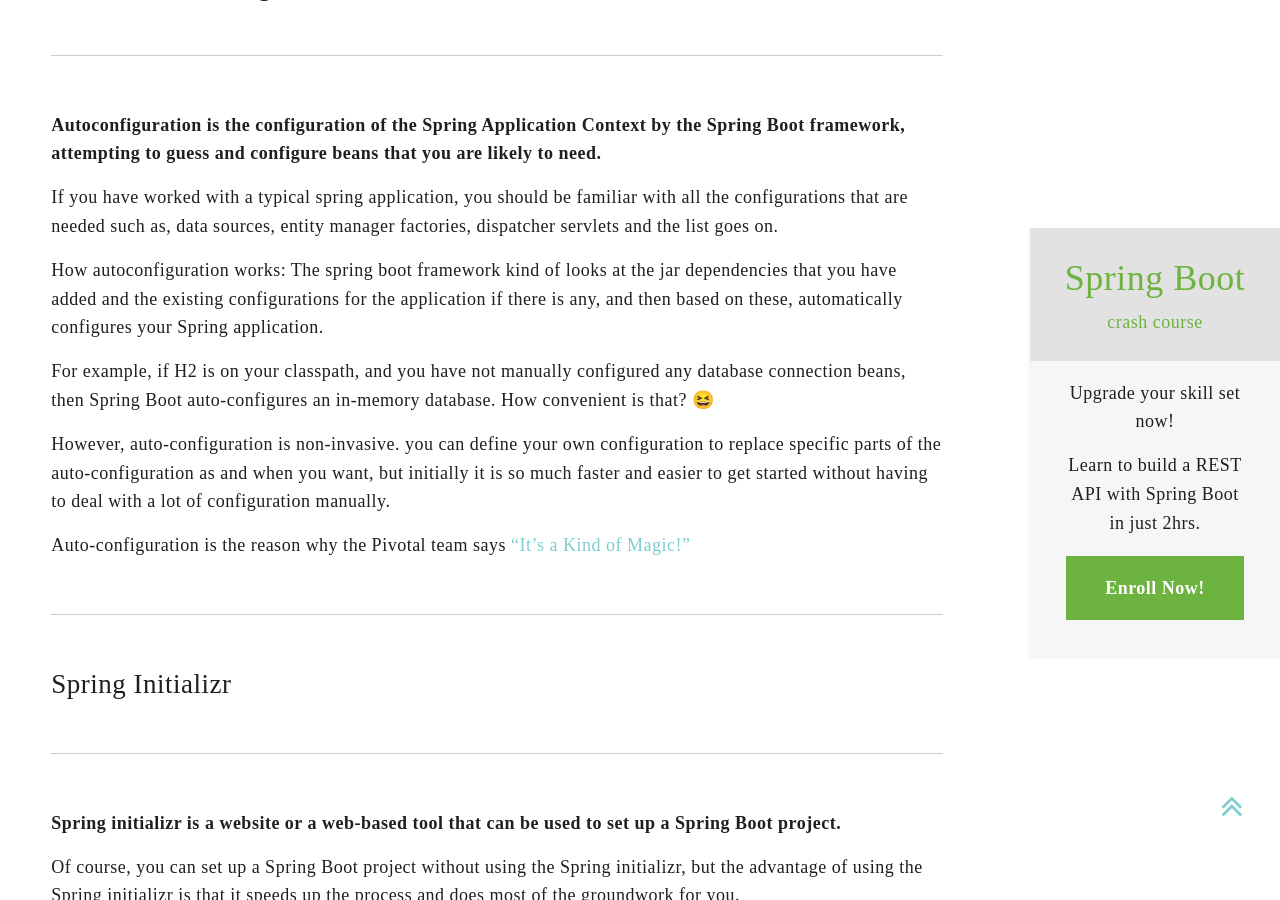
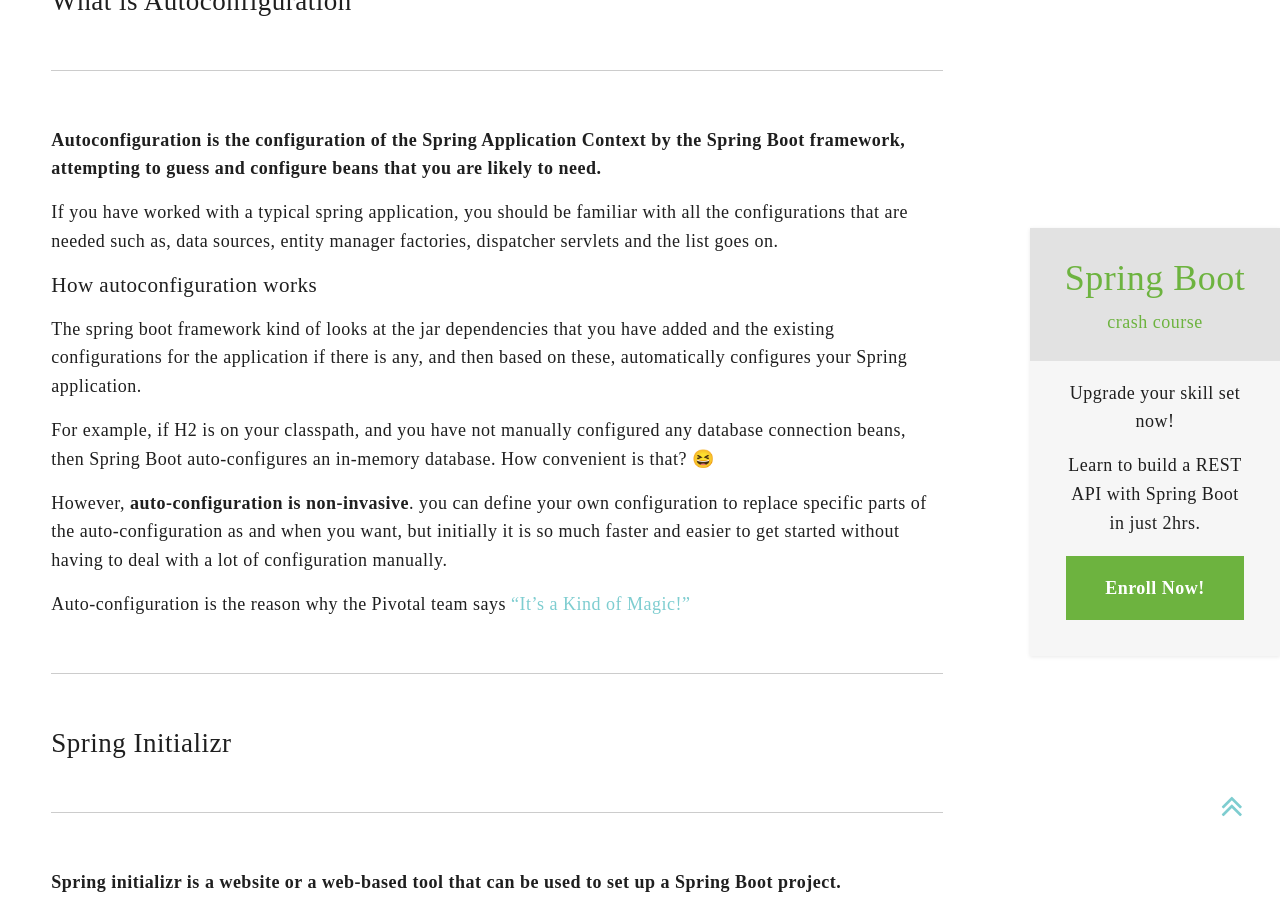
Before and after one commit to DiliniRajapaksha/DeveloperJournal, a Jekyll site: the page built from _posts/2020-07-06-what-is-spring-boot.md, in a window 1280 px wide and 900 px high, scrolled down 5723 px. Built offline with Jekyll 4.4.1, drawn with Linux system fonts in a browser that asks for light colours; nearby versions of some CDN libraries; emoji names are drawn with the system emoji font; a script that is not in the unit is left out; part of the change alters nothing that is shown.

```diff
--- a/_posts/2020-07-06-what-is-spring-boot.md
+++ b/_posts/2020-07-06-what-is-spring-boot.md
@@ -15,42 +15,12 @@ images:
   - url: /assets/img/spring-boot/what-is-spring-boot.jpg
     alt: What is Spring Boot
     title: What is Spring Boot
-  - url: /assets/img/spring-boot/Spring initializr/Spring Initializr website.jpg
-    alt: Spring Initializr website
-    title: Spring Initializr website
-  - url: /assets/img/spring-boot/Spring initializr/Spring Initializr - select build tool.jpg
-    alt: Spring Initializr - select build tool
-    title: Spring Initializr - select build tool
-  - url: /assets/img/spring-boot/Spring initializr/Spring Initializr-defaults.jpg
-    alt: Spring Initializr-defaults
-    title: Spring Initializr-defaults
-  - url: /assets/img/spring-boot/Spring initializr/Spring Initializr-addDependencies.jpg
-    alt: Spring Initializr-defaults
-    title: Spring Initializr-defaults
-  - url: /assets/img/spring-boot/Spring initializr/Spring Initializr-Dependencies.jpg
-    alt: Spring Initializr-defaults
-    title: Spring Initializr-defaults
-  - url: /assets/img/spring-boot/Spring initializr/Spring Initializr-Dependencies-1.jpg
-    alt: Spring Initializr-defaults
-    title: Spring Initializr-defaults
-  - url: /assets/img/spring-boot/Spring initializr/Spring Initializr-Dependencies-2.jpg
-    alt: Spring Initializr-defaults
-    title: Spring Initializr-defaults
-  - url: /assets/img/spring-boot/Spring initializr/Spring Initializr-Dependencies-3.jpg
-    alt: Spring Initializr-defaults
-    title: Spring Initializr-defaults
-  - url: /assets/img/spring-boot/Spring initializr/Spring Initializr-Dependencies-4.jpg
-    alt: Spring Initializr-defaults
-    title: Spring Initializr-defaults
-
 
 cover-image:
     url: /assets/img/spring-boot/what-is-spring-boot.jpg
     alt: What is Spring Boot
     title: What is Spring Boot
 ---
-
-
 
 If you've ever set up a spring application in the past, you would know the pain!
 How much configuration that has to be done.  :sweat:
@@ -135,6 +105,7 @@ dependencies {
 Similarly, if you want to use Spring Data Jpa, you would add the `spring-boot-starter-data-jpa` dependency to your project.
 
 **Below is a list of Spring Boot starter dependencies, each with the link to it's `build.gradle` file.**
+
 There’s a list of all the starters available in the [Spring Boot Documentation](https://docs.spring.io/spring-boot/docs/current/reference/htmlsingle/#using-boot-starter){:target="_blank"} along with a brief description of each, and the table below is derived from it.
 
 
@@ -201,11 +172,13 @@ There’s a list of all the starters available in the [Spring Boot Documentation
 
 If you have worked with a typical spring application, you should be familiar with all the configurations that are needed such as, data sources, entity manager factories, dispatcher servlets and the list goes on.
 
-How autoconfiguration works: The spring boot framework kind of looks at the jar dependencies that you have added and the existing configurations for the application if there is any, and then based on these, automatically configures your Spring application.
+### How autoconfiguration works
+
+The spring boot framework kind of looks at the jar dependencies that you have added and the existing configurations for the application if there is any, and then based on these, automatically configures your Spring application.
 
 For example, if H2 is on your classpath, and you have not manually configured any database connection beans, then Spring Boot auto-configures an in-memory database. How convenient is that? :satisfied:
 
-However, auto-configuration is non-invasive. you can define your own configuration to replace specific parts of the auto-configuration as and when you want, but initially it is so much faster and easier to get started without having to deal with a lot of configuration manually.
+However, **auto-configuration is non-invasive**. you can define your own configuration to replace specific parts of the auto-configuration as and when you want, but initially it is so much faster and easier to get started without having to deal with a lot of configuration manually.
 
 Auto-configuration is the reason why the Pivotal team says ["It's a Kind of Magic!"](https://youtu.be/jDchAEHIht0){:target="_blank"}
 
@@ -234,8 +207,6 @@ Now you can start implementing, and yes you can do any customizations to the bui
 
 {% include related-post.html post-name='spring-initializr' title = "How to set up a Spring Boot project using Spring Initializr" %}
 
-
-
 <hr>
 
 ## Want to get started with Spring Boot?
```
